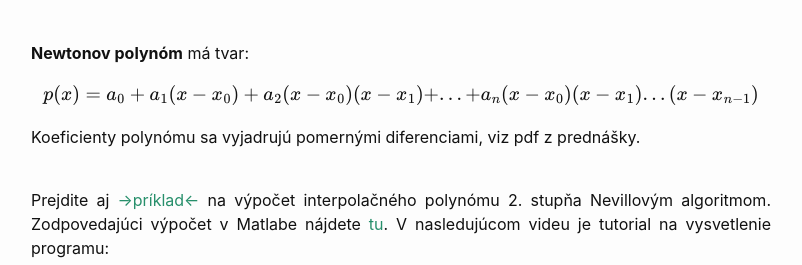
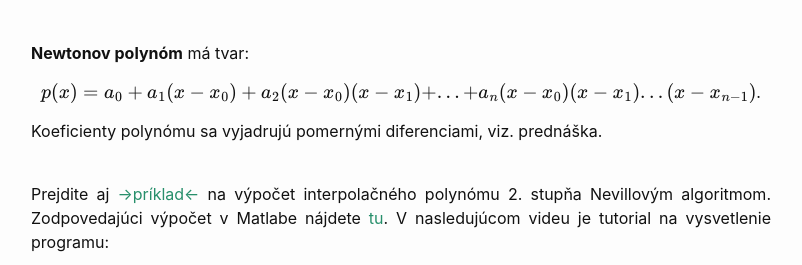
Before and after one commit to maslarova/maslarova.github.io, a Jekyll site: the page built from _posts/2021-03-18-cvicenie5.md, in a window 1280 px wide and 900 px high, scrolled down 1783 px, cut to the strip 178-443 px from the top of the window. Shown: the whole strip, without its empty margins (239-1041 px from the left). Built offline with Jekyll 4.4.1, drawn with Linux system fonts in a browser that asks for light colours.

Commit message:
2021-03-18-cvicenie5.md

```diff
--- a/_posts/2021-03-18-cvicenie5.md
+++ b/_posts/2021-03-18-cvicenie5.md
@@ -125,9 +125,9 @@
 **Newtonov polynóm** má tvar: <br />
 
 {: .centering}
-$$p(x) = a_0 + a_1(x-x_0) + a_2 (x-x_0)(x-x_1) + ... + a_n (x-x_0)(x-x_1)...(x-x_{n-1})$$
+$$p(x) = a_0 + a_1(x-x_0) + a_2 (x-x_0)(x-x_1) + ... + a_n (x-x_0)(x-x_1)...(x-x_{n-1})$$.
 
-Koeficienty polynómu sa vyjadrujú pomernými diferenciami, viz pdf z prednášky.
+Koeficienty polynómu sa vyjadrujú pomernými diferenciami, viz. prednáška.
 <br />
 <br />
 
```
